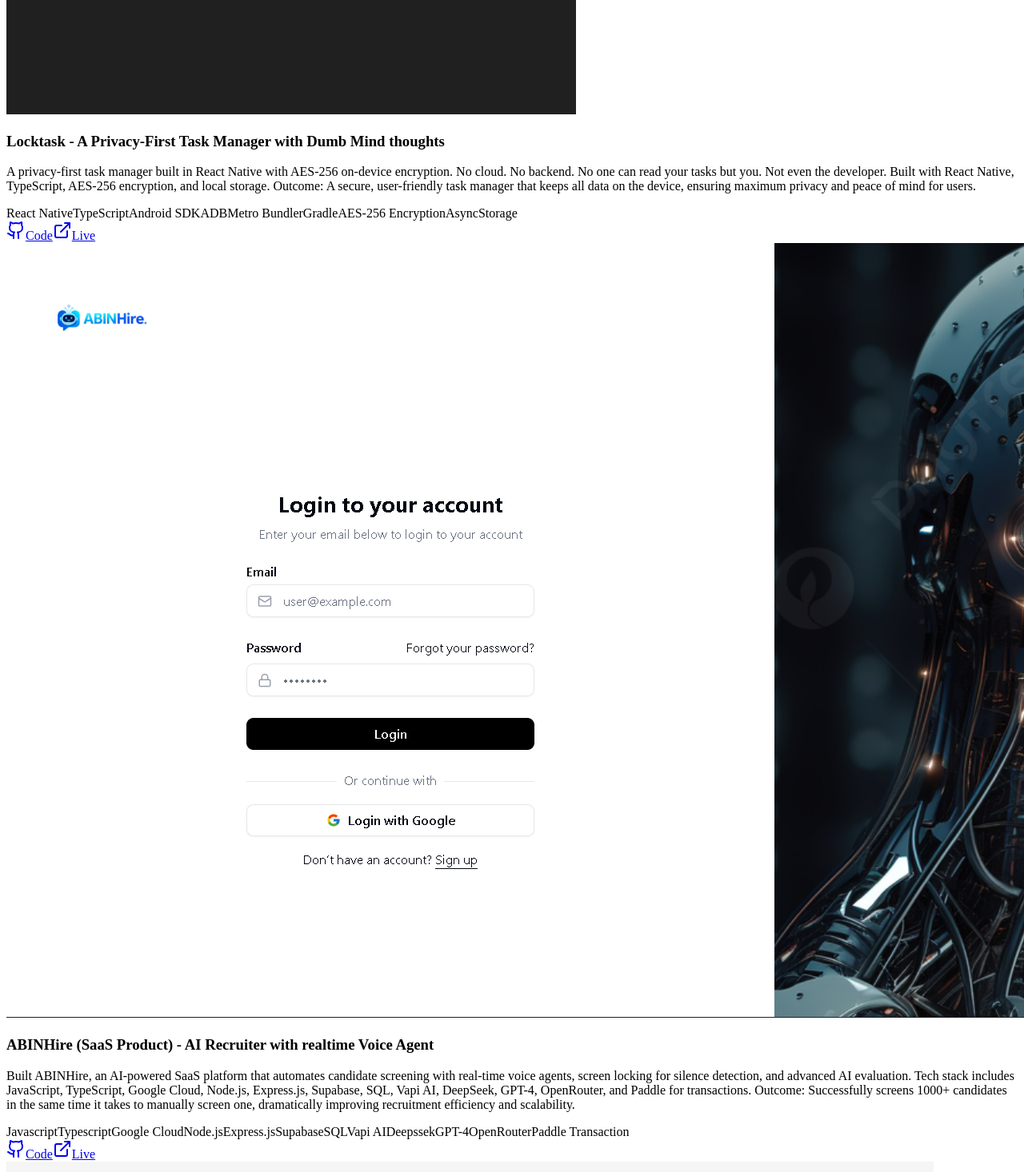
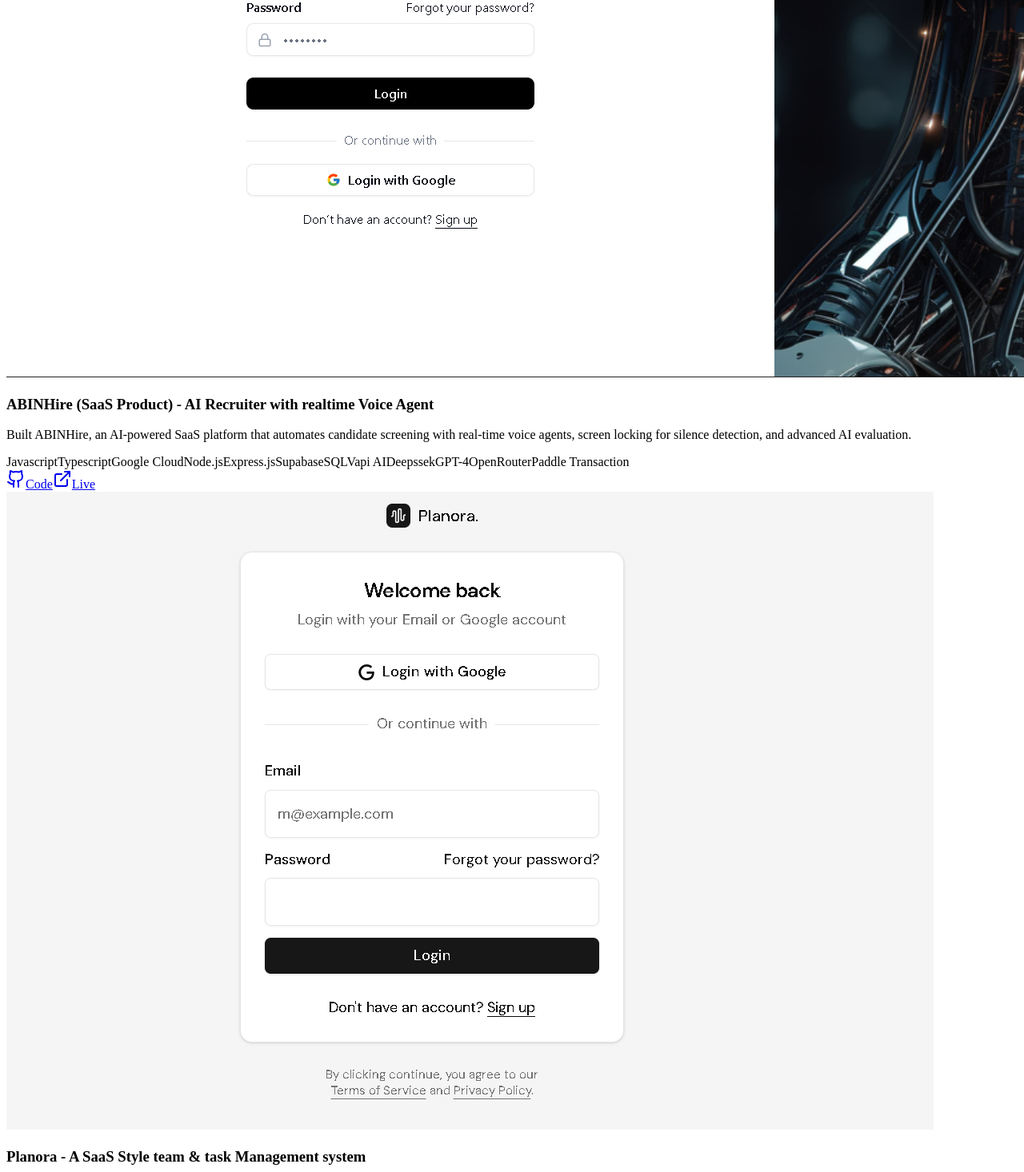
Before and after one commit to abinesh2323/Dev-main, a Next.js app: page /Projects in a window 1280 px wide. Shown: the part 564-2030 px from the top of the page at 80% size. Built offline with nearby package versions, Linux system fonts and the light colour scheme.

Commit message:
Project description shorten

```diff
--- a/src/pages/Projects.tsx
+++ b/src/pages/Projects.tsx
@@ -5,18 +5,9 @@
 import { ScrollAnimation } from '@/components/ScrollAnimation';
 
 const projects = [
-	{
-		title: 'Locktask - A Privacy-First Task Manager with Dumb Mind thoughts',
-		description: 'A privacy-first task manager built in React Native with AES-256 on-device encryption. No cloud. No backend. No one can read your tasks but you. Not even the developer. Built with React Native, TypeScript, AES-256 encryption, and local storage. Outcome: A secure, user-friendly task manager that keeps all data on the device, ensuring maximum privacy and peace of mind for users.',
-		image: '/projects_img/image13.png',
-		github: 'https://github.com/abinesh2323/Locktask.git',
-		live: 'https://www.linkedin.com/posts/abinesh-kalyanasundaram-369494322_opentowork-reactnative-mobiledevelopment-activity-7443521906873462784-XGyO?utm_source=share&utm_medium=member_desktop&rcm=ACoAAFGVxgEB3eQPhkn-ILD9WjuOBbtNzl2G4X0',
-		tags: ['React Native', 'TypeScript', 'Android SDK', 'ADB', 'Metro Bundler', 'Gradle', 'AES-256 Encryption', 'AsyncStorage']
-
-	},
 		{
 		title: 'ABINHire (SaaS Product) - AI Recruiter with realtime Voice Agent   ',
-		description: 'Built ABINHire, an AI-powered SaaS platform that automates candidate screening with real-time voice agents, screen locking for silence detection, and advanced AI evaluation. Tech stack includes JavaScript, TypeScript, Google Cloud, Node.js, Express.js, Supabase, SQL, Vapi AI, DeepSeek, GPT-4, OpenRouter, and Paddle for transactions. Outcome: Successfully screens 1000+ candidates in the same time it takes to manually screen one, dramatically improving recruitment efficiency and scalability.',
+		description: 'Built ABINHire, an AI-powered SaaS platform that automates candidate screening with real-time voice agents, screen locking for silence detection, and advanced AI evaluation.',
 		image: '/projects_img/image12.png',
 		github: 'https://github.com/abinesh2323/AI-recruiter',
 		live: 'https://ai-recruiter-iota.vercel.app',
@@ -26,7 +17,7 @@
 
 	{
 		title: 'Planora - A SaaS Style team & task Management system ',
-		description: 'Developed Planora, a full-stack MERN SaaS application with team collaboration, workflow management, and real-time updates. Built with JavaScript, TypeScript, Google Cloud, Node.js, Express.js, MongoDB Atlas, OAuth authentication, and cloud-native architecture. Outcome: Production-ready SaaS product that solves real team collaboration challenges with enterprise-level scalability, security, and performance.',
+		description: 'Developed Planora, a full-stack MERN SaaS application with team collaboration, workflow management, and real-time updates.',
 		image: '/projects_img/image11.png',
 		github: 'https://github.com/abinesh2323/Advanced-MERN-B2B-Teams-Project-Management-Saas-main',
 		live: '/projects/notfound.tsx',
@@ -36,7 +27,7 @@
 
 	{
 		title: 'SHIPDEYE - A Hacking tool to access target System info, Location info, Camera & Mic Access Remotely',
-		description: 'Created SHIPDEYE, a cross-platform Python script for remote system information gathering, location tracking, and camera/microphone access. Compatible with Termux, Kali Linux, Windows, macOS, Linux, and Unix. Built with Python for maximum portability and stealth. Outcome: Powerful ethical hacking tool that demonstrates advanced cybersecurity skills and platform-agnostic development capabilities.',
+		description: 'Created SHIPDEYE, a cross-platform Python script for remote system information gathering, location tracking, and camera/microphone access. ',
 		image: '/projects_img/image10.png',
 		github: 'https://github.com/abinesh2323/spyde',
 		tags: ['Python','Location','Camera','Termux', 'Kali', 'Linux', 'Windows', 'Unix', 'macOS']
@@ -44,7 +35,7 @@
 	},
 		{
 		title: 'AI-Powered Personal Finance Platform ',
-		description: 'Built a production-ready personal finance platform with AI-driven expense categorization using OCR and Gemini AI, real-time dashboards, automated reporting, and email notifications. Tech stack includes JavaScript, TypeScript, Google Cloud, Node.js, Express.js, MongoDB Atlas, Resend for emails, Tailwind CSS, Inngest for workflows, Cloudinary for file handling, and end-to-end encryption.',
+		description: 'Built a production-ready personal finance platform with AI-driven expense categorization using OCR and Gemini AI, real-time dashboards, automated reporting, and email notifications.',
 		image: '/projects_img/image9.png',
 		github: 'https://github.com/abinesh2323/financeapp',
 		live: 'https://financeapp-five-fawn.vercel.app',
```
